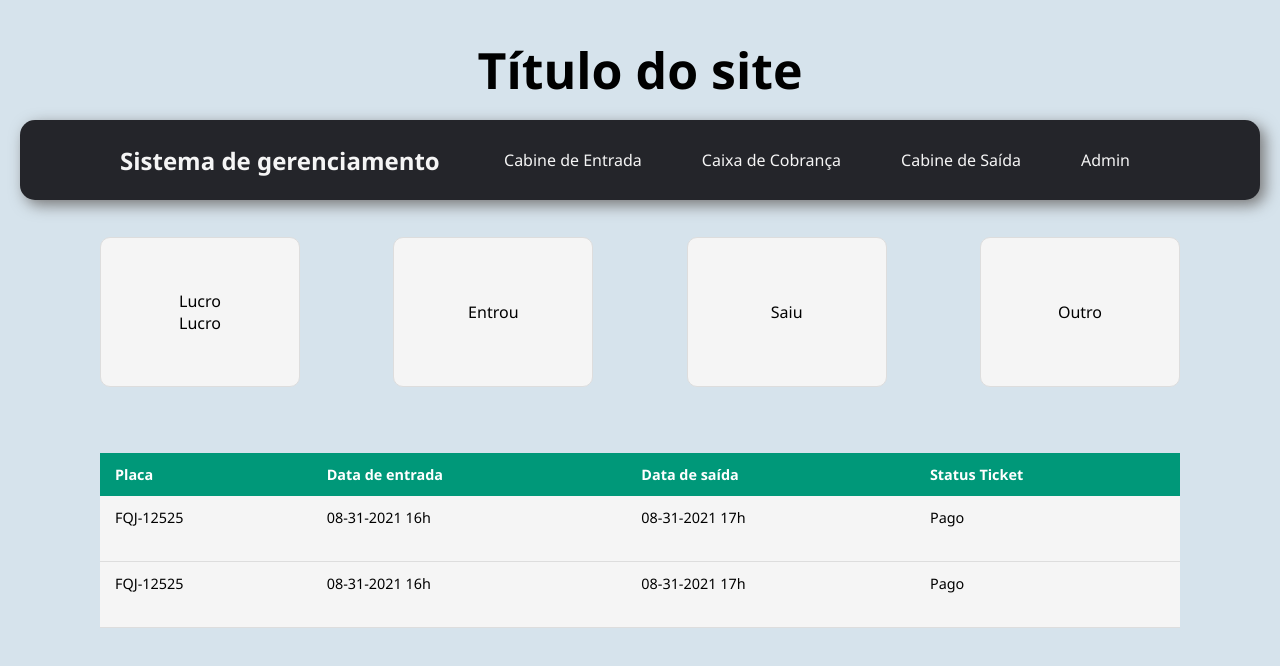
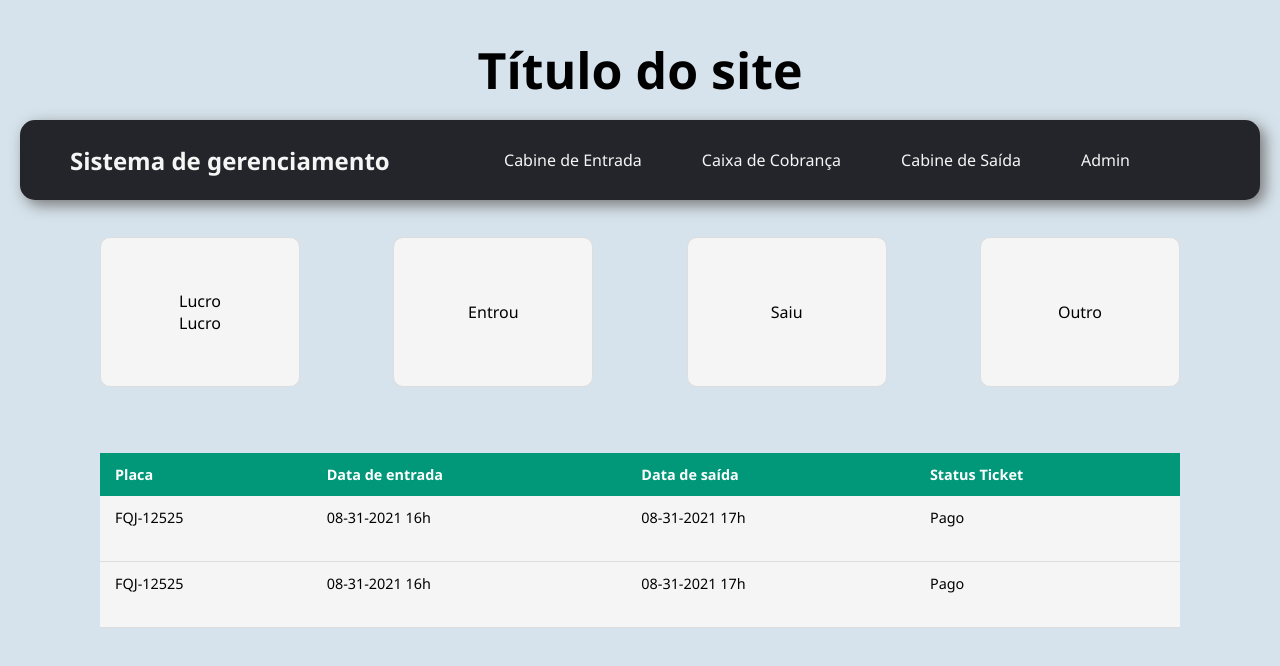
Before and after one commit to rafaelmmayer/Controle-de-Estacionamento-de-Shopping, a plain HTML site: page html/admin.html in a window 1280 px wide. Drawn offline with Linux system fonts and the light colour scheme.

Commit message:
atualizado itens nav bar para alinhas ao centro

```diff
--- a/css/global.css
+++ b/css/global.css
@@ -36,7 +36,9 @@ header {
 }
 
 nav h2 a {
-    margin-left: 100px;
+    display: flex;
+    text-align: center;
+    margin-left: 50px;
     font-weight: bold;
     color: whitesmoke;
     text-decoration: none;
@@ -51,6 +53,7 @@ nav h2 a {
 .nav-links li {
     padding: 0 30px;
     list-style: none;
+    text-align: center;
 }
 
 .nav-links li a {
```
